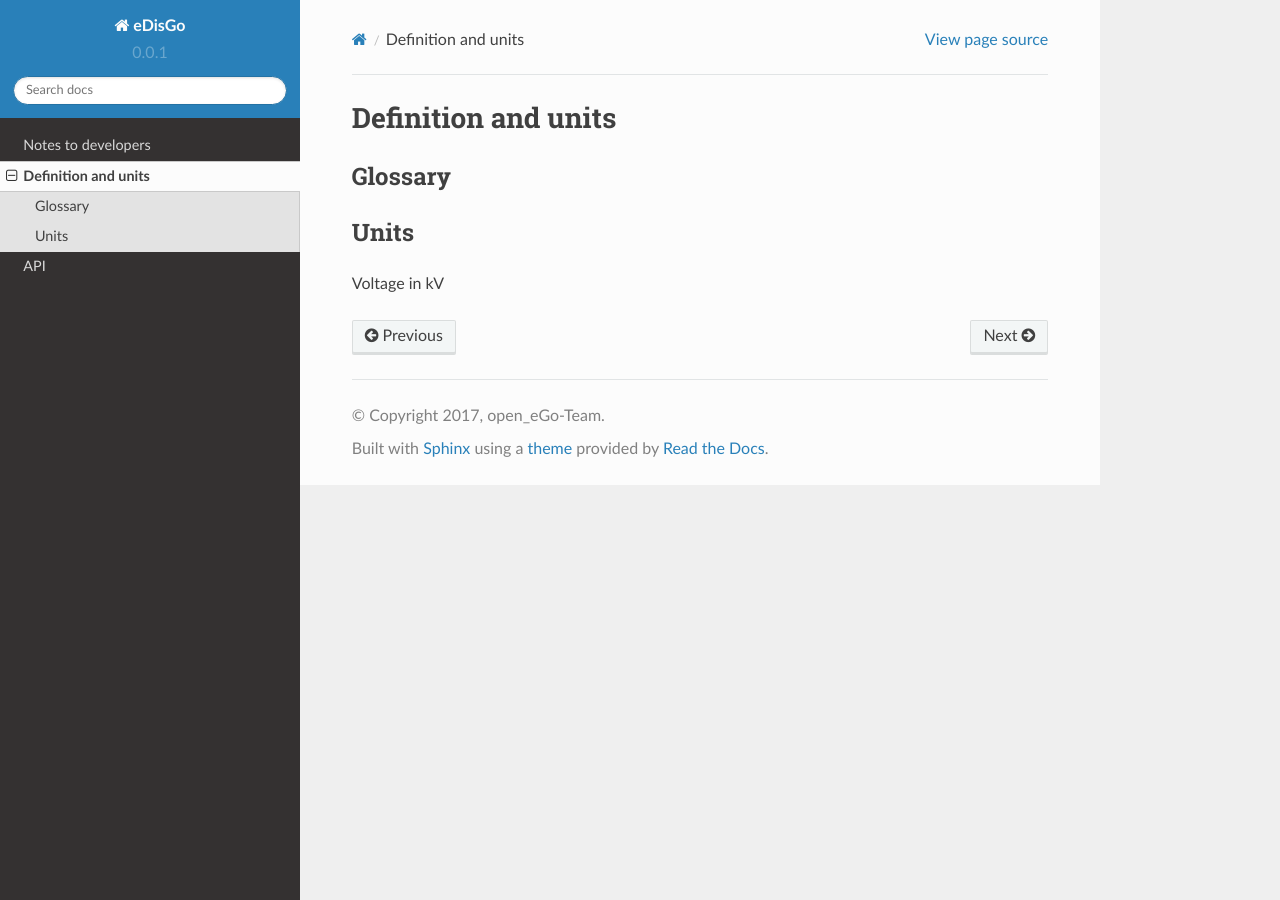
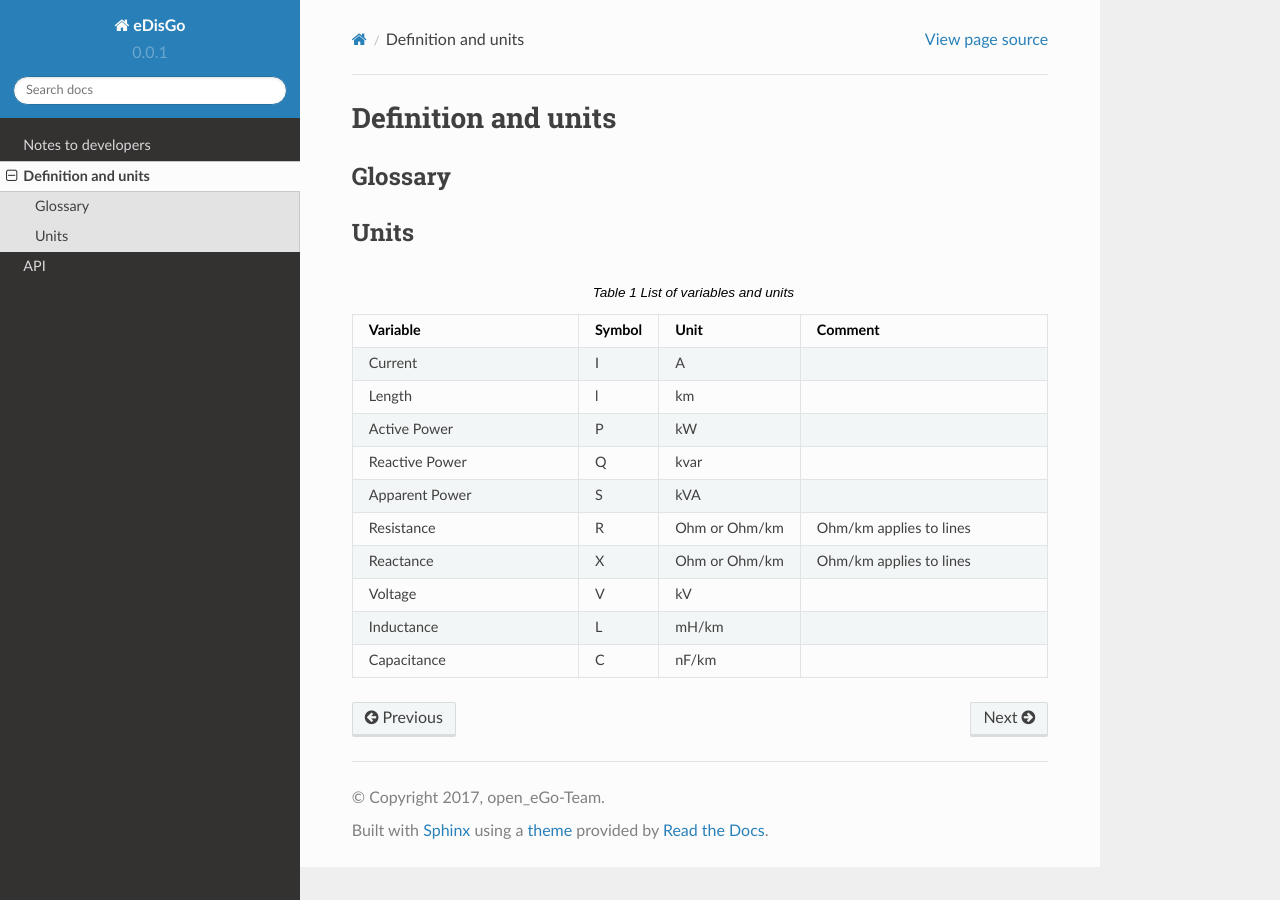
Before and after one commit to openego/eDisGo, a Sphinx documentation site: the page built from doc/definitions_and_units.rst, in a window 1280 px wide. Built offline with Sphinx 7.4.7 and the Read the Docs theme 2.0.0, drawn with Linux system fonts in a browser that asks for light colours; formulas are drawn with MathJax 3; pages that are not in the unit, such as notebooks, are missing from menus.

Commit message:
Add units table to documentation

```diff
--- a/doc/definitions_and_units.rst
+++ b/doc/definitions_and_units.rst
@@ -9,4 +9,9 @@ Glossary
 
 Units
 -----
-Voltage in kV
+.. csv-table:: List of variables and units
+   :file: units_table.csv
+   :delim: ;
+   :header-rows: 1
+   :widths: 5, 1, 1, 5
+   :stub-columns: 0
--- /dev/null
+++ b/doc/units_table.csv
@@ -0,0 +1,11 @@
+Variable;Symbol;Unit;Comment
+Current;I;A;
+Length;l;km;
+Active Power;P;kW;
+Reactive Power;Q;kvar;
+Apparent Power;S;kVA;
+Resistance;R;Ohm or Ohm/km;Ohm/km applies to lines
+Reactance;X;Ohm or Ohm/km;Ohm/km applies to lines
+Voltage;V;kV;
+Inductance;L;mH/km;
+Capacitance;C;nF/km;
```
